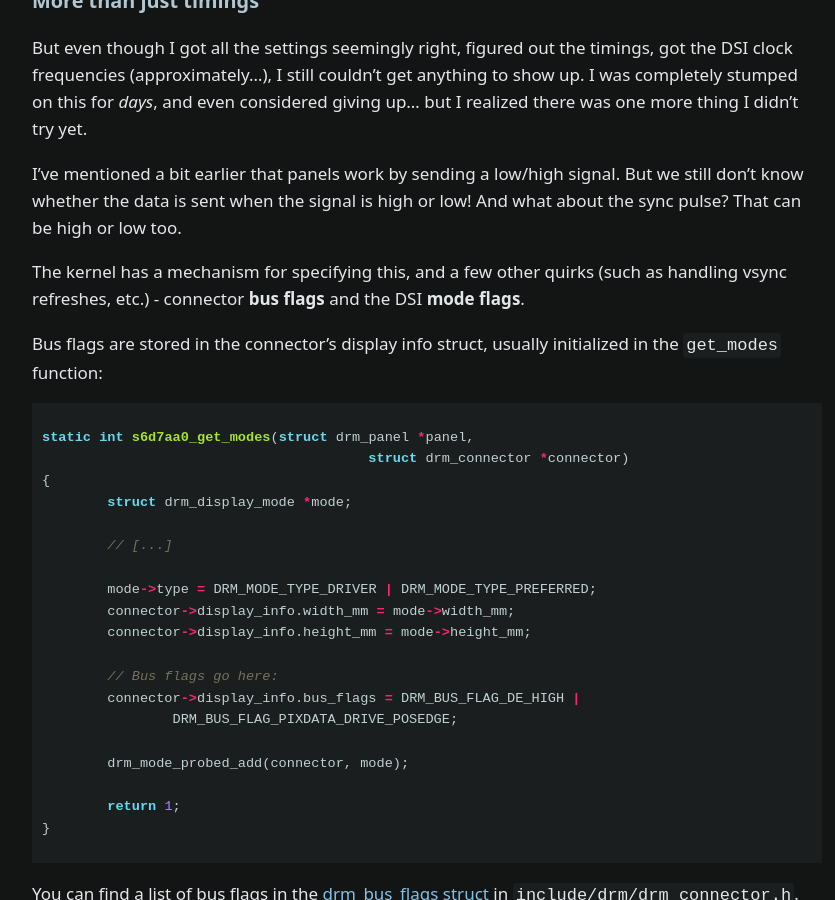
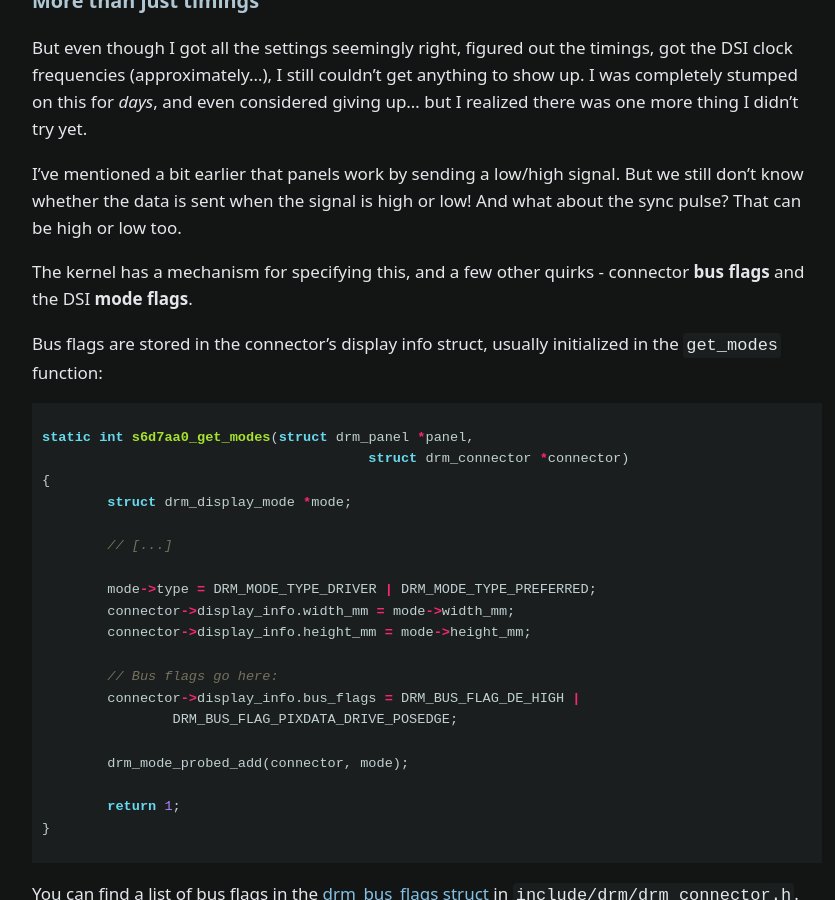
Before and after one commit to knuxify/blog, a Jekyll site: the page built from _posts/2023-04-11-tab3-display.md, in a window 1280 px wide and 900 px high, scrolled down 15377 px. Shown: the whole window, without its empty margins (213-1048 px from the left). Built offline with Jekyll 4.4.1, drawn with Linux system fonts in a browser that asks for light colours; some web fonts are replaced; comment, search, counter and statistics services are not loaded.

Commit message:
minor wording change

```diff
--- a/_posts/2023-04-11-tab3-display.md
+++ b/_posts/2023-04-11-tab3-display.md
@@ -487,7 +487,7 @@ But even though I got all the settings seemingly right, figured out the timings,
 
 I've mentioned a bit earlier that panels work by sending a low/high signal. But we still don't know whether the data is sent when the signal is high or low! And what about the sync pulse? That can be high or low too.
 
-The kernel has a mechanism for specifying this, and a few other quirks (such as handling vsync refreshes, etc.) - connector **bus flags** and the DSI **mode flags**.
+The kernel has a mechanism for specifying this, and a few other quirks - connector **bus flags** and the DSI **mode flags**.
 
 Bus flags are stored in the connector's display info struct, usually initialized in the `get_modes` function:
 
```
